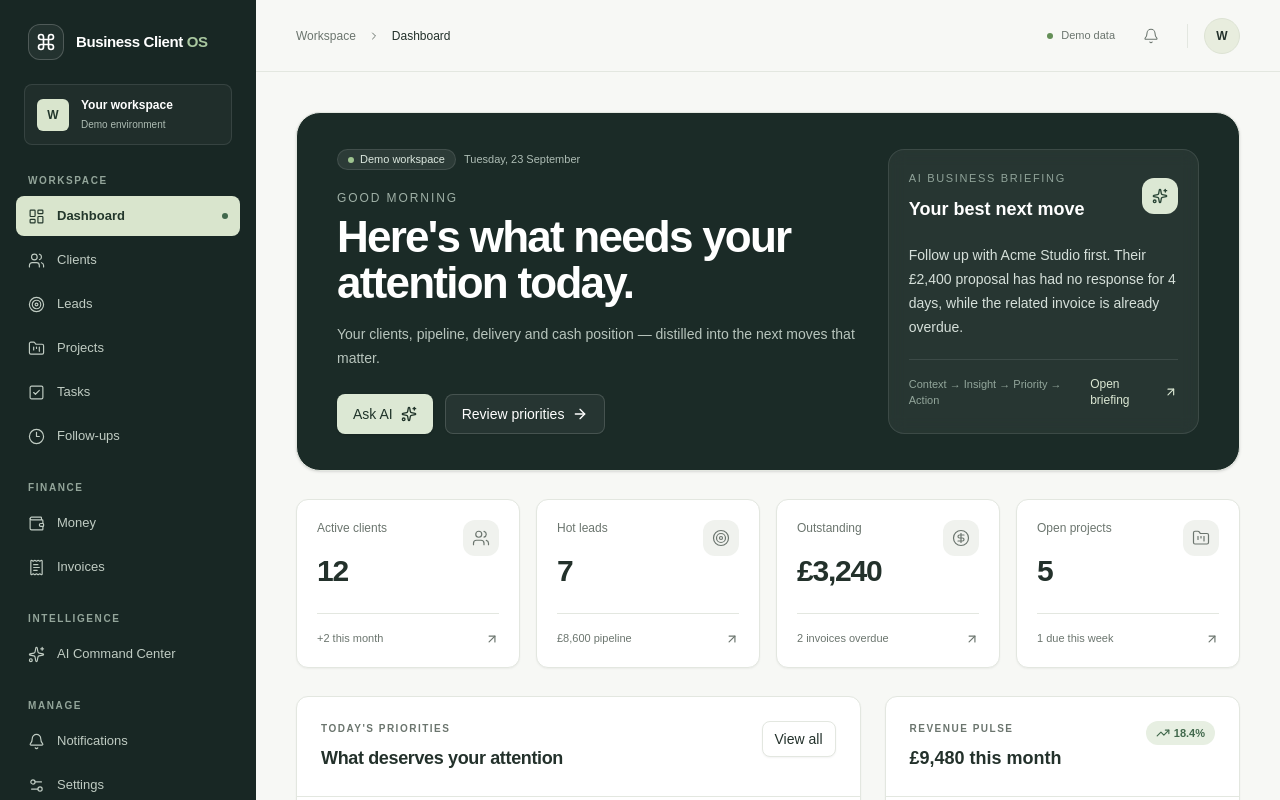
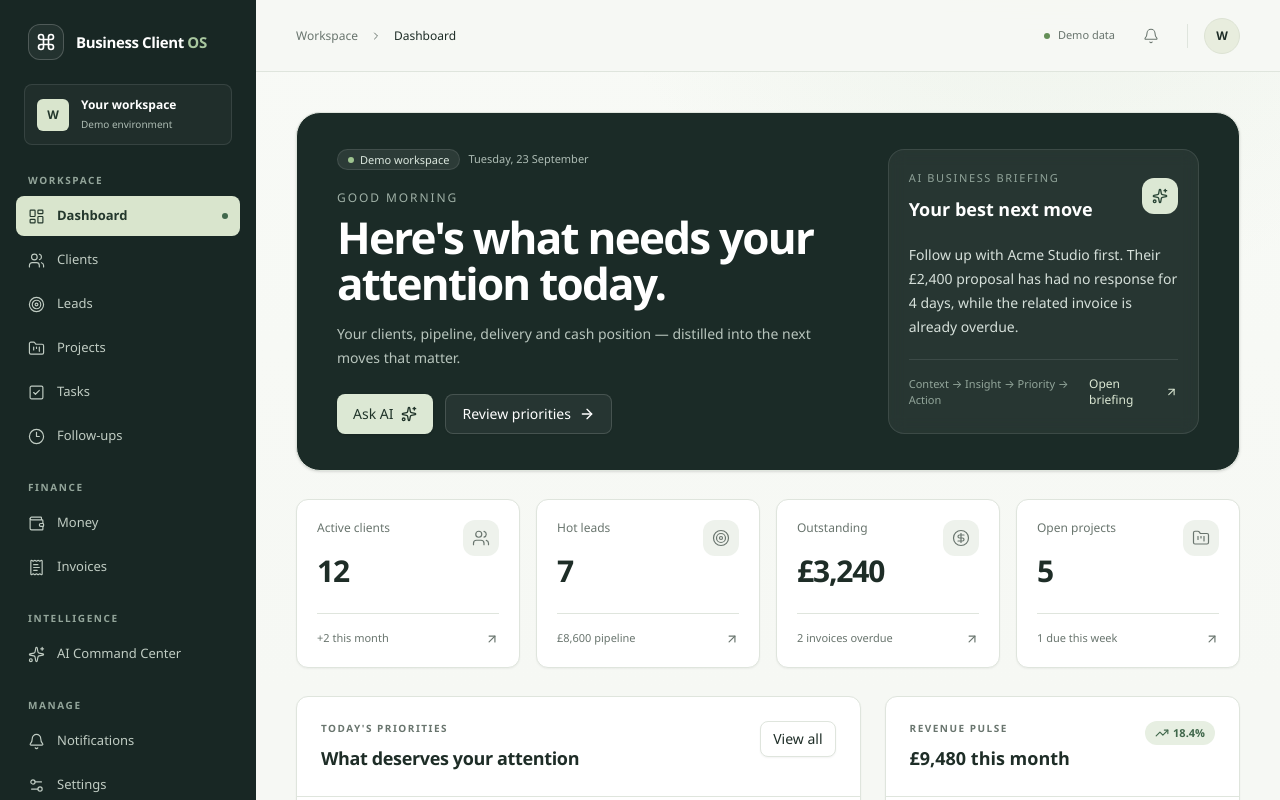
Before and after one commit to GiulianoM6/business-client-os, a Next.js app: page /preview/dashboard in a window 1280 px wide. Shown: the top 800 px of the page. Built offline with nearby package versions, Linux system fonts and the light colour scheme.

Commit message:
polish: refine global visual system

```diff
--- a/app/globals.css
+++ b/app/globals.css
@@ -13,52 +13,70 @@
   --color-ring: #26765e;
   --color-sidebar: #182724;
   --color-sidebar-foreground: #dce4df;
-  --font-sans: Arial, Helvetica, sans-serif;
+  --font-sans: "Segoe UI", Inter, ui-sans-serif, system-ui, -apple-system, BlinkMacSystemFont, sans-serif;
 }
+
 :root {
-  --background: #f7f8f5;
-  --foreground: #23312b;
+  --background: #f6f8f4;
+  --foreground: #1e2d27;
   --card: #ffffff;
   --primary: #28654f;
-  --muted: #f0f2ee;
-  --muted-foreground: #6b756e;
-  --border: #e3e7e0;
-  --radius: 0.75rem;
+  --muted: #eef2ec;
+  --muted-foreground: #69756e;
+  --border: #dfe5dd;
+  --radius: 0.875rem;
 }
+
 @layer base {
   * {
     border-color: var(--border);
   }
+
+  html {
+    background: var(--background);
+  }
+
   body {
-    background: var(--background);
+    min-height: 100vh;
+    background:
+      radial-gradient(circle at 82% -10%, rgba(209, 225, 205, 0.34), transparent 30rem),
+      linear-gradient(180deg, #f8faf6 0%, var(--background) 40%);
     color: var(--foreground);
-    font-family: Arial, Helvetica, sans-serif;
+    font-family: "Segoe UI", Inter, ui-sans-serif, system-ui, -apple-system, BlinkMacSystemFont, sans-serif;
     -webkit-font-smoothing: antialiased;
+    text-rendering: optimizeLegibility;
   }
+
   button:not(:disabled),
   a {
     -webkit-tap-highlight-color: transparent;
   }
+
   button:not(:disabled) {
     cursor: pointer;
   }
-  a:focus-visible {
+
+  a:focus-visible,
+  button:focus-visible {
     outline: 2px solid #478a70;
-    outline-offset: 4px;
-    border-radius: 4px;
+    outline-offset: 3px;
   }
+
   ::selection {
     background: #d5e8dc;
     color: #182724;
   }
 }
+
 .workspace-grid {
   background-image: radial-gradient(#c0cebd 0.7px, transparent 0.7px);
   background-size: 16px 16px;
 }
+
 .page-enter {
   animation: page-enter 220ms ease-out;
 }
+
 @keyframes page-enter {
   from {
     opacity: 0;
@@ -69,6 +87,7 @@
     transform: translateY(0);
   }
 }
+
 @media (prefers-reduced-motion: reduce) {
   *,
   *::before,
```
